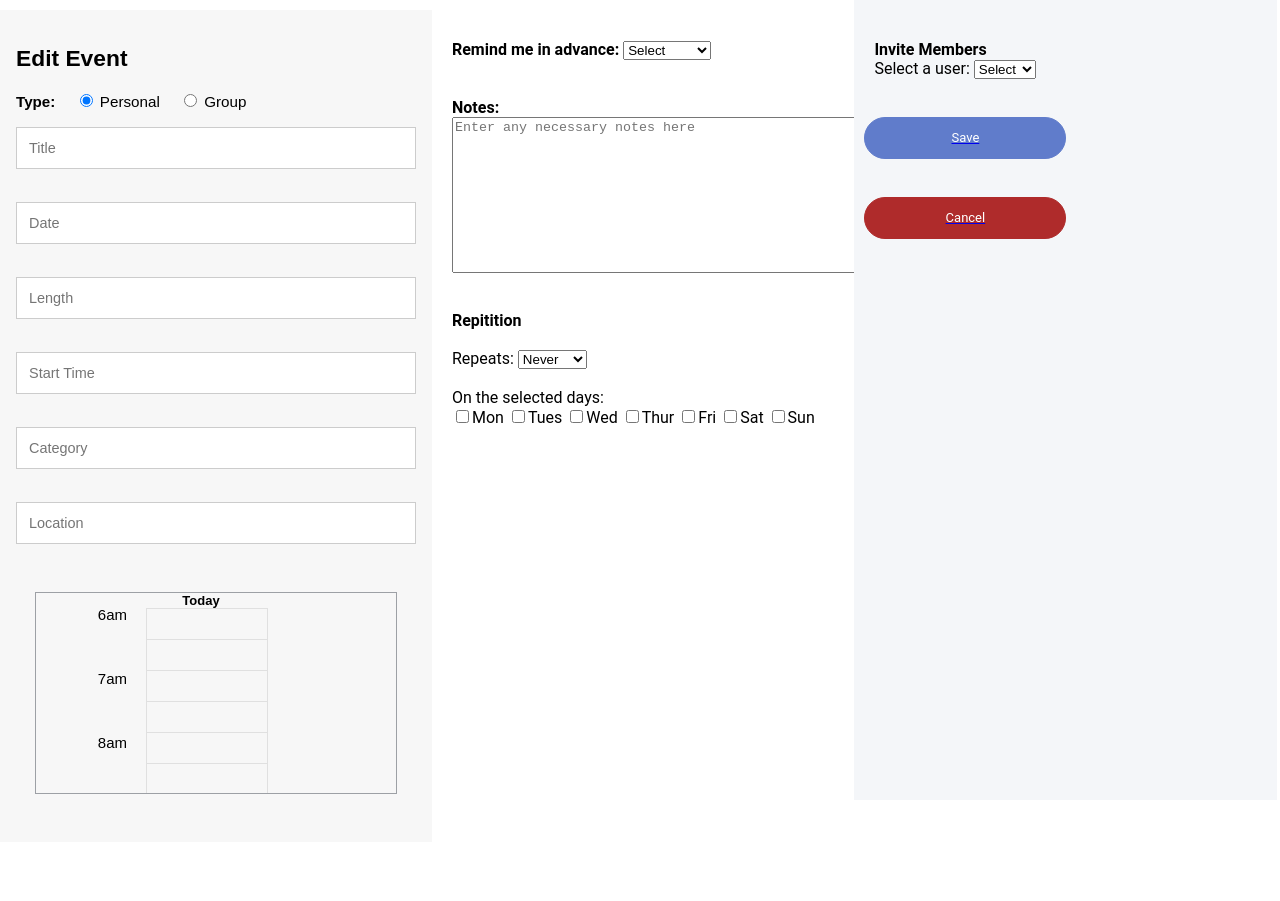
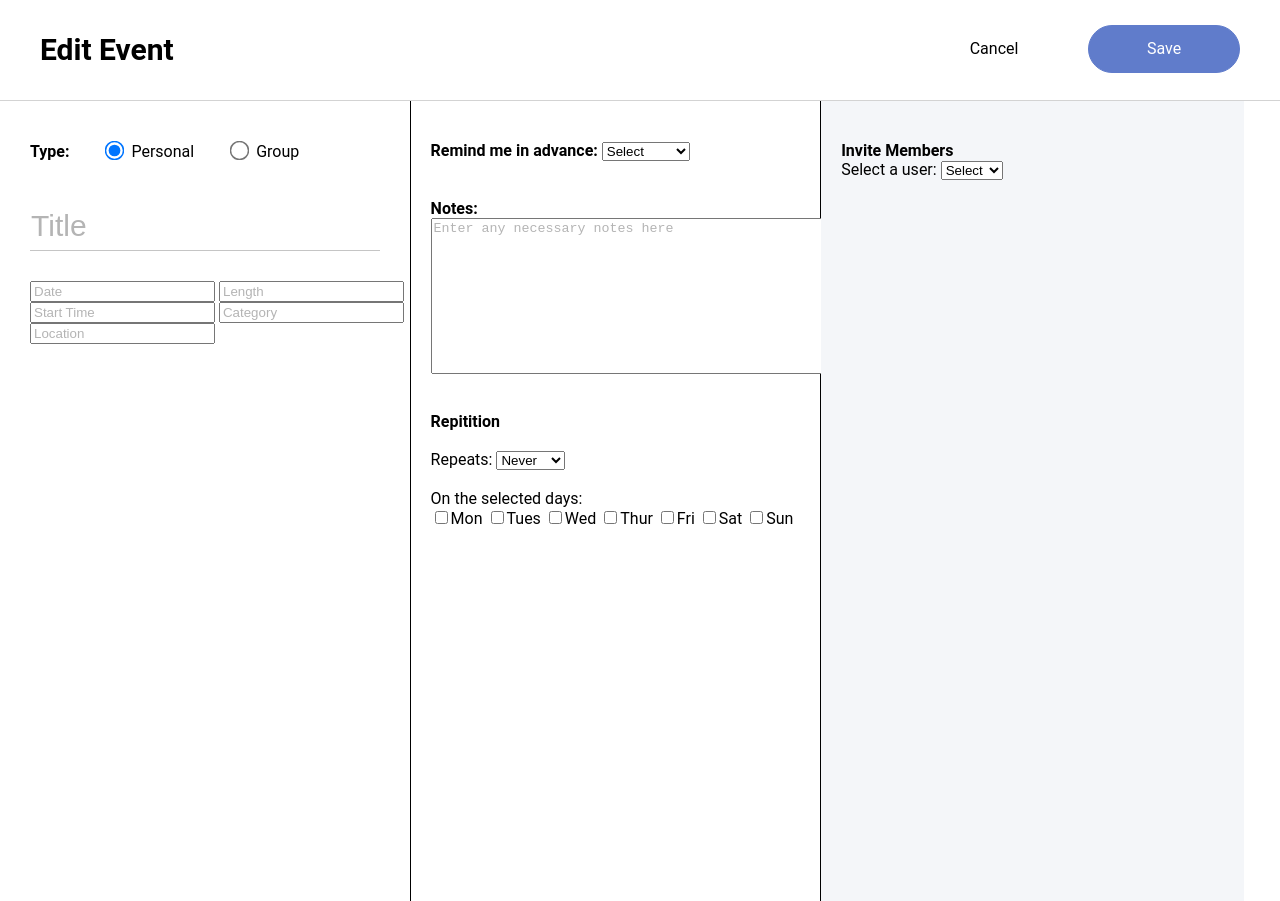
Before and after one commit to kennymkchan/calendar-redesign, a website: page addEdit.html in a window 1280 px wide. Before the commit the page ends 852 px from the top, so only its background shows below. Drawn offline with nearby package versions, Linux system fonts and the light colour scheme.

Commit message:
Initial update for the form

```diff
--- a/addEdit.html
+++ b/addEdit.html
@@ -6,48 +6,42 @@
     <meta name="description"
       content="Google Calendar Re-design for web platforms">
 
-    <link rel="stylesheet" type="text/css" href="styles/index.css">
     <link rel="stylesheet" type="text/css" href="styles/edit.css">
   </head>
 
   <body>
-    <!-- <div class="application-container">
-      <h1 class="container__title content">Add / Edit Event<h1>
-    </div> -->
-    <div class="left form-style-6">
-      <h2 class="addEdit-header">Edit Event</h2>
-      <form class="pure-form pure-form-aligned">
 
-        <span><b>Type:</b>
-          <input class="content" type="radio" name="gender" checked> Personal
-          <input class="content" type="radio" name="gender"> Group<br> <br />
-        </span>
-        <input type="text" placeholder="Title"></span> <br /> <br />
-        <input type="text" placeholder="Date"></span> <br /> <br />
-        <input type="text" placeholder="Length"></span> <br /> <br />
-        <input type="text" placeholder="Start Time"></span> <br /> <br />
-        <input type="text" placeholder="Category"></span> <br /> <br />
-        <input type="text" placeholder="Location"></span> <br /> <br />
-      </form>
+    <div class="edit--header--banner">
+      <h1 class="addEdit-header">Edit Event</h1>
 
-      <div class="calendar-container container">
-        <div class="cells">
-          <div class="calendar-column calendar--timeslots-thin">
-            <div class="date--header">
-              <span class="timeslot--header"></span>
-              <span class="week-date-1"></span>
-            </div>
-          </div>
+      <div class="addEdit-header--buttons">
+        <div class="cta-button add-calendar--cancel-btn">
+          <span>Cancel</span>
+        </div>
 
-          <div class="calendar-column calendar--wide-1">
-            <div class="date--header">
-              <b><span class="current-date"></span></b>
-              <span class="week-date-1"></span>
-            </div>
-          </div>
+        <div class="cta-button save-calendar--btn">
+          <span>Save</span>
         </div>
       </div>
+    </div>
 
+    <div class="left">
+      <form class="form-event">
+
+        <div class="form--type-radio">
+          <span>Type:</span>
+            <input class="type--radio-option check" type="radio" name="type" checked><label>Personal</label>
+            <input class="type--radio-option" type="radio" name="type"><label>Group</label>
+        </div>
+        <div class="form--title-input">
+          <input type="text" placeholder="Title">
+        </div>
+        <input type="text" placeholder="Date">
+        <input type="text" placeholder="Length">
+        <input type="text" placeholder="Start Time">
+        <input type="text" placeholder="Category">
+        <input type="text" placeholder="Location">
+      </form>
     </div>
 
     <div class="middle">
@@ -103,15 +97,6 @@
             <option value="User 6">User 6</option>
           </select>
         </div> <br /><br />
-        <a href="/index.html">
-          <div class="add-event--btn">
-            <span>Save</span>
-          </div> </a><br /><br />
-        <a href="/index.html">
-          <div class="add-event--btn-red">
-            <span>Cancel</span>
-          </div>
-        </a>
       </span>
     </div>
   </body>
--- a/styles/edit.css
+++ b/styles/edit.css
@@ -1,18 +1,27 @@
+body,
+html {
+  font-family: 'Roboto', sans-serif;
+  margin: 0;
+  padding: 0;
+}
+
 /* Add/Edit Page Structure */
 .content {
     margin-left: 20px
 }
 
 .left {
-  width:33%;
+  width:32%;
   height: 100%;
-  float:left;
+  float: left;
+  border-right: 1px solid black;
 }
 
 .middle {
-  width:33%;
+  width:32%;
   height:100%;
-  float:left
+  float:left;
+  border-right: 1px solid black;
 }
 
 .right {
@@ -22,152 +31,95 @@
   background: #f4f6f9;
 }
 
-.timeslot-cell-thin {
-  height: 30px;
-  width: 90px;
-  font-size: 15px;
-  border: 1px solid transparent;
-  text-align: right;
+.edit--header--banner {
+  border-bottom: 1px solid rgba(200, 200, 200, .8);
+  height: 100px;
 }
 
-.calendar-cell-wide {
-  border: 1px solid #E0E0E0;
-  border-bottom: 0px;
-  height: 30px;
-  width: 120px;
+.addEdit-header {
+  display: inline-block;
+  margin-left: 40px;
+  font-size: 30px;
+  font-weight: 600;
+  line-height: 100px;
+  margin-top: 0;
+  margin-bottom: 0;
+}
+
+.addEdit-header--buttons {
+  float: right;
+  display: inline-block;
+  margin-right: 40px;
+  margin-top: 25px;
+}
+
+.cta-button {
+  display: inline-block;
+  width: 150px;
+  padding-top: 8px;
+  padding-bottom: 8px;
+  border-radius: 30px;
+  text-align: center;
+  font-size: 16px;
+  line-height: 30px;
   cursor: pointer;
 }
 
-.calendar-container {
-  width: 90%;
-  margin: 0 auto;
-  height: 200px;
-  position: relative;
-  overflow-y: scroll;
+.save-calendar--btn {
+  color: white;
+  border: 1px solid #607CCB;
+  background-color: #607CCB;
 }
 
-.add-event--btn {
-  border: 1px solid #607CCB;
-  width: 200px;
-  margin-left: 10px;
-  padding-top: 5px;
-  padding-bottom: 5px;
-  background-color: #607CCB;
-  border-radius: 30px;
-  text-align: center;
-  color: white;
-  font-size: 13px;
-  line-height: 30px;
-  cursor: pointer;
-  z-index: 30;
+.add-calendar--cancel-btn {
+  font-weight: medium
+  color: black;
+  background-color: transparent;
+  margin-right: 15px;
 }
 
-.add-event--btn-red {
-  border: 1px solid #af2b2b;
-  width: 200px;
-  margin-left: 10px;
-  padding-top: 5px;
-  padding-bottom: 5px;
-  background-color: #af2b2b;
-  border-radius: 30px;
-  text-align: center;
-  color: white;
-  font-size: 13px;
-  line-height: 30px;
-  cursor: pointer;
-  z-index: 30;
+.form-event {
+  margin-left: 30px;
 }
 
-/*.form-stylinh {
-  width: 100%;
-  height: 35px;
-  padding-left: 15px;
-  border: none;
-  border-radius: 20px;
-  margin-bottom: 20px;
-  background: rgba(255,255,255,.2);
-}*/
-
-.form-style-6{
-    font: 95% Arial, Helvetica, sans-serif;
-    max-width: 400px;
-    margin: 10px auto;
-    padding: 16px;
-    background: #F7F7F7;
-}
-.form-style-6 h1{
-    background: #43D1AF;
-    padding: 20px 0;
-    font-size: 140%;
-    font-weight: 300;
-    text-align: center;
-    color: #fff;
-    margin: -16px -16px 16px -16px;
-}
-.form-style-6 input[type="text"],
-.form-style-6 input[type="date"],
-.form-style-6 input[type="datetime"],
-.form-style-6 input[type="email"],
-.form-style-6 input[type="number"],
-.form-style-6 input[type="search"],
-.form-style-6 input[type="time"],
-.form-style-6 input[type="url"],
-.form-style-6 textarea,
-.form-style-6 select
-{
-    -webkit-transition: all 0.30s ease-in-out;
-    -moz-transition: all 0.30s ease-in-out;
-    -ms-transition: all 0.30s ease-in-out;
-    -o-transition: all 0.30s ease-in-out;
-    outline: none;
-    box-sizing: border-box;
-    -webkit-box-sizing: border-box;
-    -moz-box-sizing: border-box;
-    width: 100%;
-    background: #fff;
-    margin-bottom: 4%;
-    border: 1px solid #ccc;
-    padding: 3%;
-    color: #555;
-    font: 95% Arial, Helvetica, sans-serif;
-}
-.form-style-6 input[type="text"]:focus,
-.form-style-6 input[type="date"]:focus,
-.form-style-6 input[type="datetime"]:focus,
-.form-style-6 input[type="email"]:focus,
-.form-style-6 input[type="number"]:focus,
-.form-style-6 input[type="search"]:focus,
-.form-style-6 input[type="time"]:focus,
-.form-style-6 input[type="url"]:focus,
-.form-style-6 textarea:focus,
-.form-style-6 select:focus
-{
-    box-shadow: 0 0 5px #43D1AF;
-    padding: 3%;
-    border: 1px solid #43D1AF;
+.form--type-radio {
+  width: 300px;
+  margin-top: 40px;
+  margin-bottom: 40px;
 }
 
-.form-style-6 input[type="submit"],
-.form-style-6 input[type="button"]{
-    box-sizing: border-box;
-    -webkit-box-sizing: border-box;
-    -moz-box-sizing: border-box;
-    width: 100%;
-    padding: 3%;
-    background: #43D1AF;
-    border-bottom: 2px solid #30C29E;
-    border-top-style: none;
-    border-right-style: none;
-    border-left-style: none;
-    color: #fff;
-}
-.form-style-6 input[type="submit"]:hover,
-.form-style-6 input[type="button"]:hover{
-    background: #2EBC99;
+.form--type-radio span {
+  font-weight: bold;
 }
 
-.container {
-  border-style: solid;
-  border-width: thin;
-  border-color: #9da0a5;
+input[type=radio] {
+  margin-left: 35px;
+  margin-right: 10px;
+  transform: scale(1.5);
 }
+
+.form--title-input input {
+  height: 50px;
+  width: 350px;
+  font-size: 30px;
+  font-weight: 100;
+  margin-bottom: 30px;
+  border-top: none;
+  border-right: none;
+  border-left: none;
+  padding-left: 1px;
+  border-bottom: 1px solid rgba(140, 140, 140, 0.5);
+}
+
+::-webkit-input-placeholder { /* Chrome/Opera/Safari */
+  color: rgba(180, 180, 180, 1);
+}
+::-moz-placeholder { /* Firefox 19+ */
+  color: rgba(180, 180, 180, 1);
+}
+:-ms-input-placeholder { /* IE 10+ */
+  color: rgba(180, 180, 180, 1);
+}
+:-moz-placeholder { /* Firefox 18- */
+  color: rgba(180, 180, 180, 1);
+}
--- a/styles/index.css
+++ b/styles/index.css
@@ -113,7 +113,7 @@ html {
 }
 
 /* Adds a bottom border to the last element */
-.calendar-cell--last {
+.calendar-cell-47 {
   border: 1px solid #E0E0E0;
 }
 
@@ -274,53 +274,55 @@ html {
 }
 
 .timeblock--30 {
+  position: absolute;
   height: 80px;
 }
 
 .timeblock--60 {
+  position: absolute;
   height: 120px;
 }
 
 .timeblock--120 {
+  position: absolute;
   height: 240px;
 }
 
 .timeblock-1 {
   background-color: #CC739E;
-  margin-top: -1900px;
+  top: 100px;
 }
 
 .timeblock-2 {
   background-color: #7CB9CA;
-  margin-top: -1700px;
+  top: 400px;
 }
 
 .timeblock-3 {
   background-color: #D5A883;
-  margin-top: -1750px;
 }
 
 .timeblock-4 {
   background-color: #D5A883;
-  margin-top: -1450px;
+  top: 200px;
 }
 
 .timeblock-5 {
   background-color: #CC739E;
-  margin-top: -1550px;
+  top: 100px;
 }
 
 .timeblock-prof-1 {
   background-color: #388E3C;
-  margin-top: -1560px;
+  top: 400px;
 }
 
 .timeblock-prof-2 {
   background-color: #388E3C;
-  margin-top: -500px;
+  top: 100px;
 }
 
 .timeblock-prof-3 {
   background-color: #388E3C;
-  margin-top: -1700px;
+  top: 100px;
 }
```
Also changed, not shown: scripts/index.js (+40 -44 lines).
